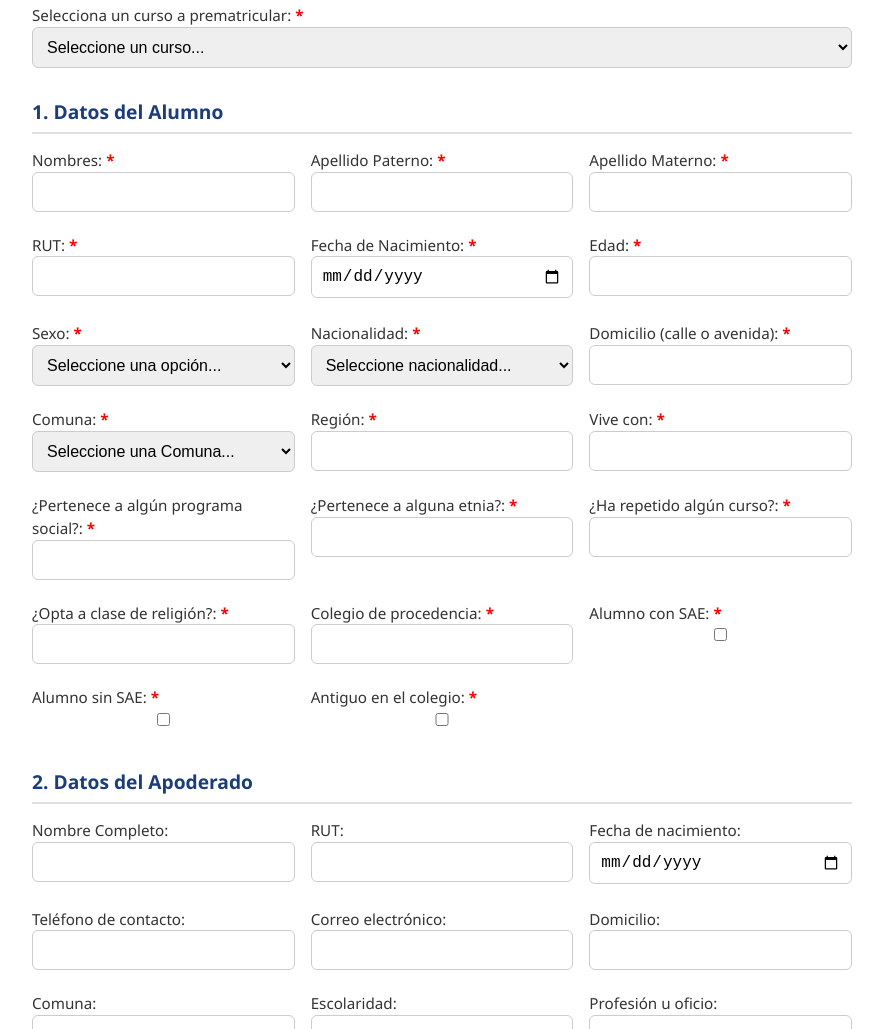
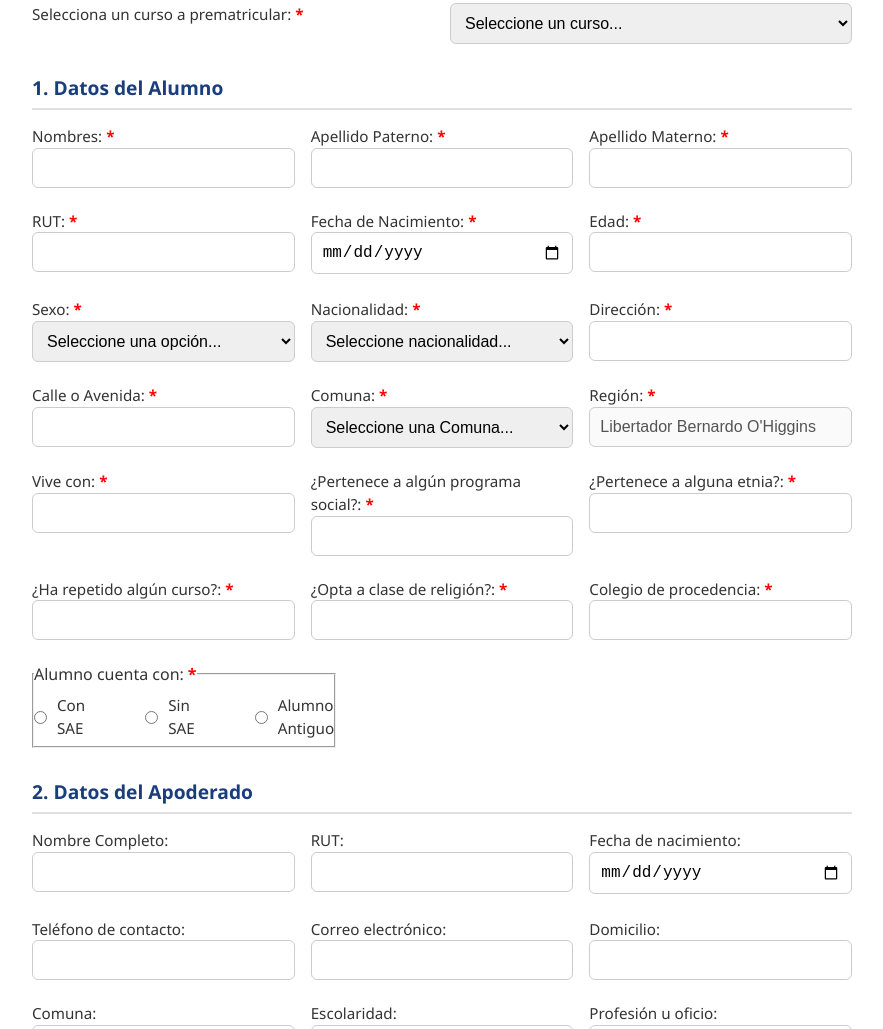
Before and after one commit to ag3ntz/JavaScript-PreMatriculas-1.0, a plain HTML site: page index.html in a window 1280 px wide. Shown: the part 216-1245 px from the top of the page, without its empty margins (198-1081 px from the left). Drawn offline with Linux system fonts and the light colour scheme.

Commit message:
correccion en formulario alumno

```diff
--- a/css/style.css
+++ b/css/style.css
@@ -11,6 +11,10 @@ body {
     background-color: #f3f6f9;
     color: #333;
     line-height: 1.5;
+}
+
+#otraNacionalidadContainer {
+    margin-top: 10px;
 }
 
 .intro {
@@ -139,6 +143,7 @@ button:hover {
 }
 
 /* Estilo para checkbox en línea */
+
 .checkbox-group {
     display: flex;
     flex-wrap: wrap;
@@ -153,6 +158,22 @@ button:hover {
     gap: 8px;
 }
 
+
+/* Estilo para checkbox en línea */
+.radio-group {
+    display: flex;
+    gap: 60px;           /* separación entre opciones */
+    margin-top: 8px;
+}
+
+.radio-group label {
+    display: flex;
+    align-items: center;
+    gap: 10px;
+    font-weight: normal;
+}
+
+
 @media screen and (max-width: 600px) {
     .container {
         padding: 15px;
--- a/index.html
+++ b/index.html
@@ -15,7 +15,7 @@
         Todos los campos son obligatorios.
     </p>
     <form id="formPrematricula">
-
+        <div class="form-grid">
         <label for="curso">Selecciona un curso a prematricular:<span class="required">*</span></label>
         <select name="cursoMatricula" id="curso" required>
             <option value="" selected disabled>Seleccione un curso...</option>
@@ -34,7 +34,7 @@
             <option value="3° Medio">3° Medio</option>
             <option value="4° Medio">4° Medio</option>
         </select>
-
+        </div>
         <!-- 1. Datos del Alumno -->
         <section>
             <h2>1. Datos del Alumno</h2>
@@ -52,8 +52,8 @@
                     <option value="F">Femenino</option>
                 </select>
             </label>
-            <label>Nacionalidad:<span class="required">*</span> <select name="nacionalidad" onchange="mostrarNac(this)" required>
-                <option value="" selected disabled>Seleccione nacionalidad...</option>
+            <label for="nacionalidad">Nacionalidad:<span class="required">*</span> <select name="nacionalidad" onchange="mostrarNac(this)" required>
+                <option value="" selected id="nacionalidad" name="nacionalidad" disabled>Seleccione nacionalidad...</option>
                 <option value="Chileno/a">Chileno/a</option>
                 <option value="Argentino/a">Argentino/a</option>
                 <option value="Boliviano/a">Boliviano/a</option>
@@ -69,11 +69,13 @@
                 <option value="Haitiano/a">Haitiano/a</option>
                 <option value="Otro">Otra(especificar)</option>
             </select>
-                <div id="otraNacionalidadContainer" style="display: none;">
-                    <input type="text" id="otraNacionalidad" name="otra_nacionalidad" placeholder="Ingrese su nacionalidad">
+                <div id="otraNacionalidadContainer" style="display: none; margin-top: 10px;">
+                    <label for="otraNacionalidad"> Especifique nacionalidad</label>
+                    <input type="text" id="otraNacionalidad" name="otraNacionalidad" placeholder="Ingrese su nacionalidad">
                 </div>
             </label>
-            <label>Domicilio (calle o avenida):<span class="required">*</span> <input type="text" name="domicilio" required></label>
+            <label>Dirección:<span class="required">*</span> <input type="text" name="domicilio" required></label>
+            <label>Calle o Avenida:<span class="required">*</span> <input type="text" name="calle" required></label>
             <label>Comuna:<span class="required">*</span> <select name="comuna" required>
                 <option value="" selected disabled>Seleccione una Comuna...</option>
                 <option value="Codegua">Codegua</option>
@@ -110,16 +112,24 @@
                 <option value="San Fernando">San Fernando</option>
                 <option value="Santa Cruz">Santa Cruz</option>
             </select></label>
-            <label>Región:<span class="required">*</span> <input type="text" name="region" required></label>
+            <label>Región:<span class="required">*</span> <input type="text" name="region" value="Libertador Bernardo O'Higgins" disabled></label>
             <label>Vive con:<span class="required">*</span> <input type="text" name="viveCon" required></label>
             <label>¿Pertenece a algún programa social?:<span class="required">*</span> <input type="text" name="programaSocial"></label>
             <label>¿Pertenece a alguna etnia?:<span class="required">*</span> <input type="text" name="etnia"></label>
             <label>¿Ha repetido algún curso?:<span class="required">*</span> <input type="text" name="repeticion"></label>
             <label>¿Opta a clase de religión?:<span class="required">*</span> <input type="text" name="religion"></label>
             <label>Colegio de procedencia:<span class="required">*</span> <input type="text" name="colegioProcedencia"></label>
-            <label>Alumno con SAE:<span class="required">*</span> <input type="checkbox" name="conSAE"></label>
-            <label>Alumno sin SAE:<span class="required">*</span> <input type="checkbox" name="sinSAE"></label>
-            <label>Antiguo en el colegio:<span class="required">*</span> <input type="checkbox" name="alumnoAntiguo"></label>
+            <fieldset>
+                <legend>Alumno cuenta con:<span class="required">*</span> </legend>
+                <div class="radio-group">
+                    <label><input type="radio" name="tipoAlumno" value="con SAE" required>Con SAE</label>
+                    <label><input type="radio" name="tipoAlumno" value="sin SAE" required>Sin SAE </label>
+                    <label><input type="radio" name="tipoAlumno" value="Alumno Antiguo">Alumno Antiguo </label>
+                </div>
+            </fieldset>
+<!--            <label>Alumno con SAE:<span class="required">*</span> <input type="checkbox" name="conSAE"></label>-->
+<!--            <label>Alumno sin SAE:<span class="required">*</span> <input type="checkbox" name="sinSAE"></label>-->
+<!--            <label>Antiguo en el colegio:<span class="required">*</span> <input type="checkbox" name="alumnoAntiguo"></label>-->
             </div>
         </section>
 
--- a/js/script.js
+++ b/js/script.js
@@ -57,3 +57,20 @@ document.addEventListener("DOMContentLoaded", () => {
         }
     });
 });
+
+document.addEventListener("DOMContentLoaded", () => {
+    const selectNacionalidad = document.getElementById("nacionalidad");
+    const otraNacContainer = document.getElementById("otraNacionalidadContainer");
+    const otraNacInput = document.getElementById("otraNacionalidad");
+
+    selectNacionalidad.addEventListener("change", () => {
+        if (selectNacionalidad.value === "Otro") {
+            otraNacContainer.style.display = "block";
+            otraNacInput.required = true; // lo hacemos obligatorio si elige "otro"
+        } else {
+            otraNacContainer.style.display = "none";
+            otraNacInput.required = false; // no obligatorio en los demás casos
+            otraNacInput.value = ""; // limpiar si cambia de opinión
+        }
+    });
+});
```
